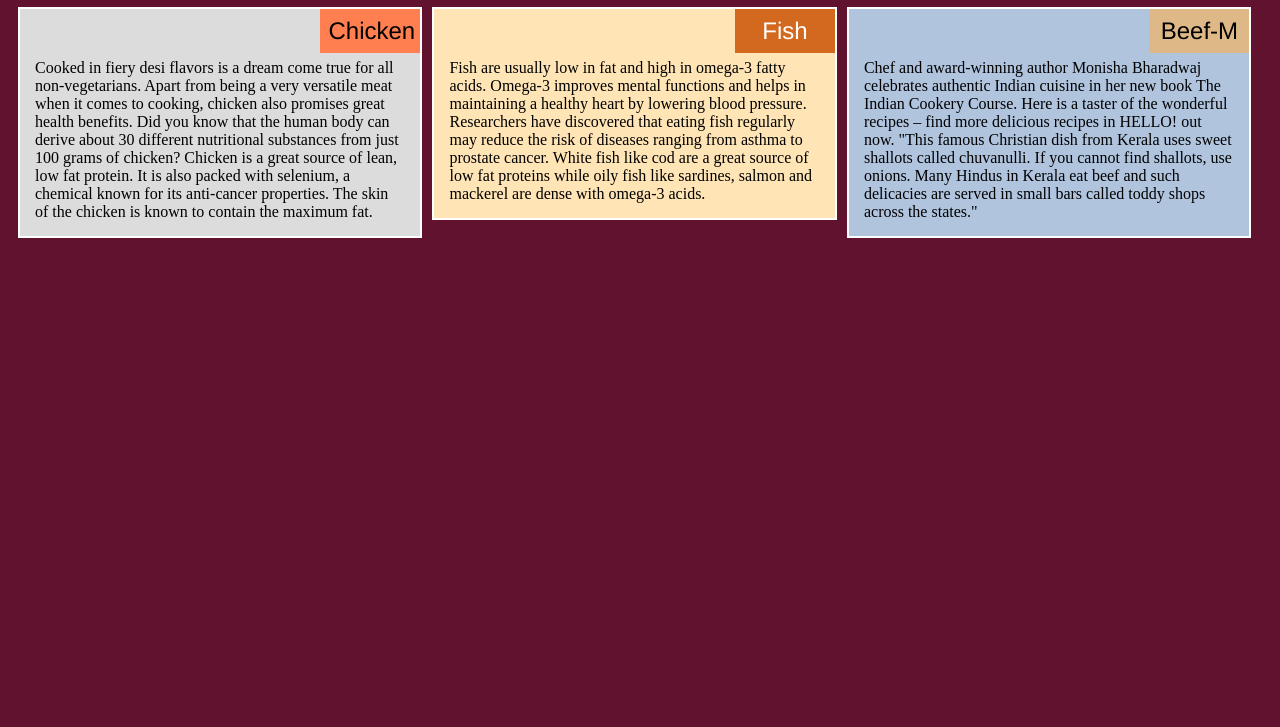
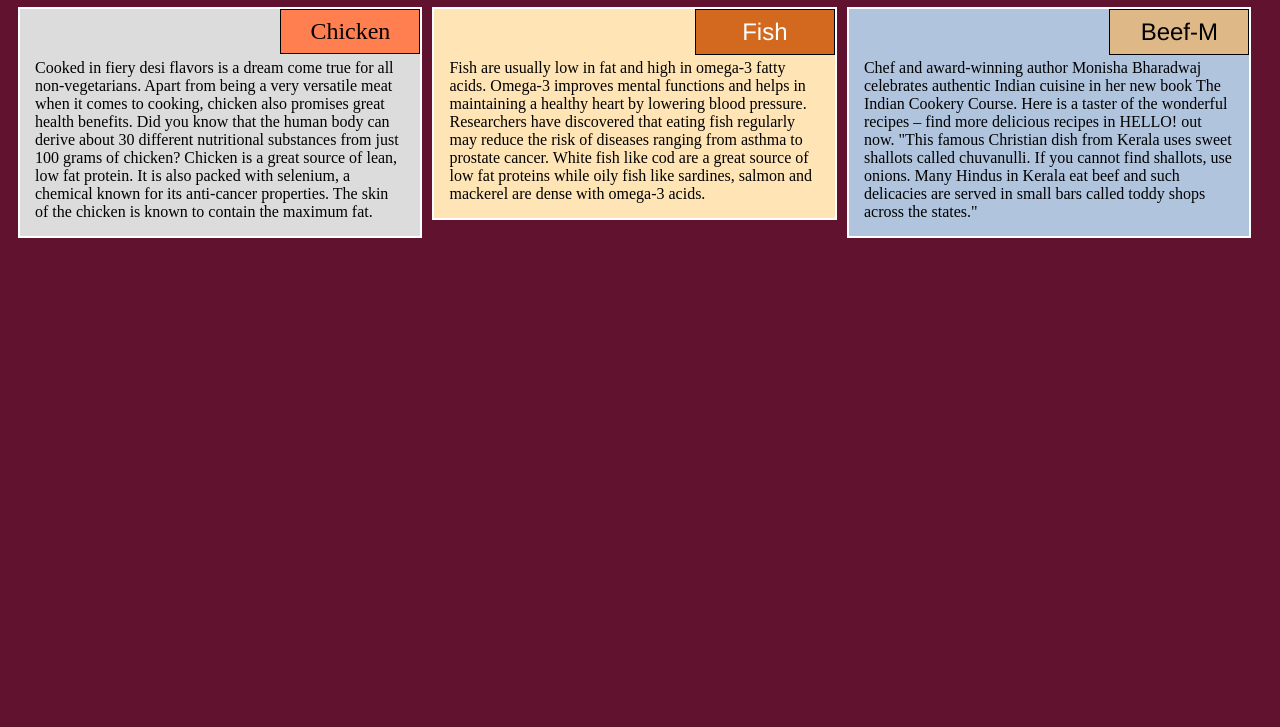
Before and after one commit to mutasimgsm/fullstack-course4-solve2, a plain HTML site: page index.html in a window 1280 px wide. Shown: the part 73-800 px from the top of the page. Drawn offline with Linux system fonts and the light colour scheme.

Commit message:
Small alterig on page

```diff
--- a/css/styles.css
+++ b/css/styles.css
@@ -25,20 +25,25 @@ p {
   margin: 45px 10px 10px;
 }
 
+#sct1 > span, #sct2 > span, #sct3 > span {
+  border: solid 1px #000000;
+  width: 35%;
+  position: absolute;
+  top: 0;
+  right: 0;
+  padding: 8px;
+  font-size: 150%;
+  text-align: center;
+}
+
 #sct1 {
   background-color: #DCDCDC;
 }
 #sct1 > span {
   background-color: #FF7F50;
-  position: absolute;
-  top: 0;
-  right: 0;
-  padding: 8px;
-  font-size: 150%;
-  width: 100px;
-  text-align: center;
+  text-align: center;*/
   font-family: Helvetica, sans-serif;
-  color:
+
 }
 
 #sct2 {
@@ -46,13 +51,6 @@ p {
 }
 #sct2 > span {
   background-color: #D2691E;
-  position: absolute;
-  top: 0;
-  right: 0;
-  padding: 8px;
-  font-size: 150%;
-  width: 100px;
-  text-align: center;
   color: #ffffff;
   font-family: Helvetica, sans-serif;
 }
@@ -64,12 +62,6 @@ p {
 #sct3 > span {
   background-color: #DEB887;
   position: absolute;
-  top: 0;
-  right: 0;
-  padding: 8px;
-  font-size: 150%;
-  width: 100px;
-  text-align: center;
   font-family: Helvetica, sans-serif;
 }
 
@@ -81,6 +73,12 @@ p {
   #sct3 {
     width: 97%;
   }
+  #sct1 > span, #sct2 > span{
+    width: 40%;
+  }
+  #sct3 > span {
+    width: 25%;
+  }
 }
 
 /***** Media queries for small deices (mobiles) ********/
@@ -88,4 +86,6 @@ p {
   #sct1, #sct2, #sct3 {
     width: 97%;
   }
+  #sct1 > span, #sct2 > span, #sct3 > span {
+    width: 35%;
 }
```
